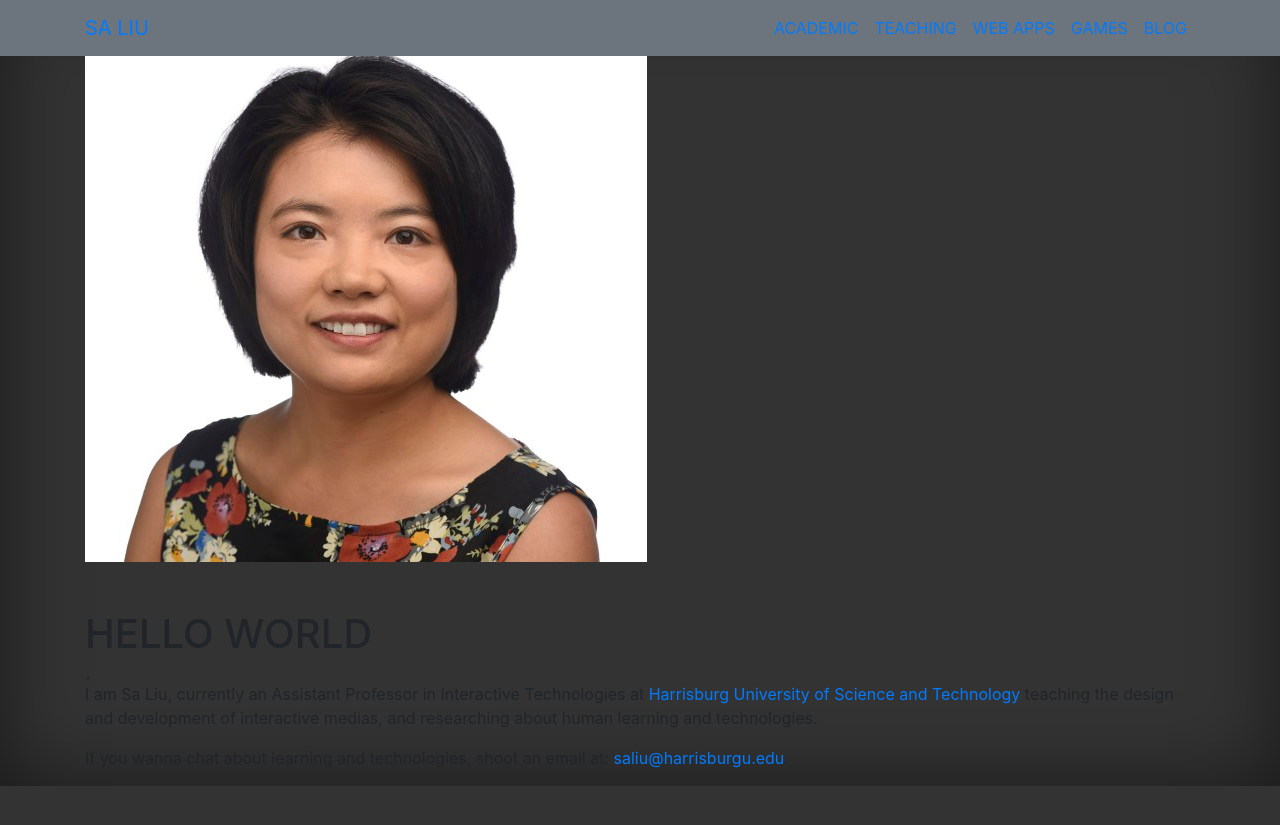
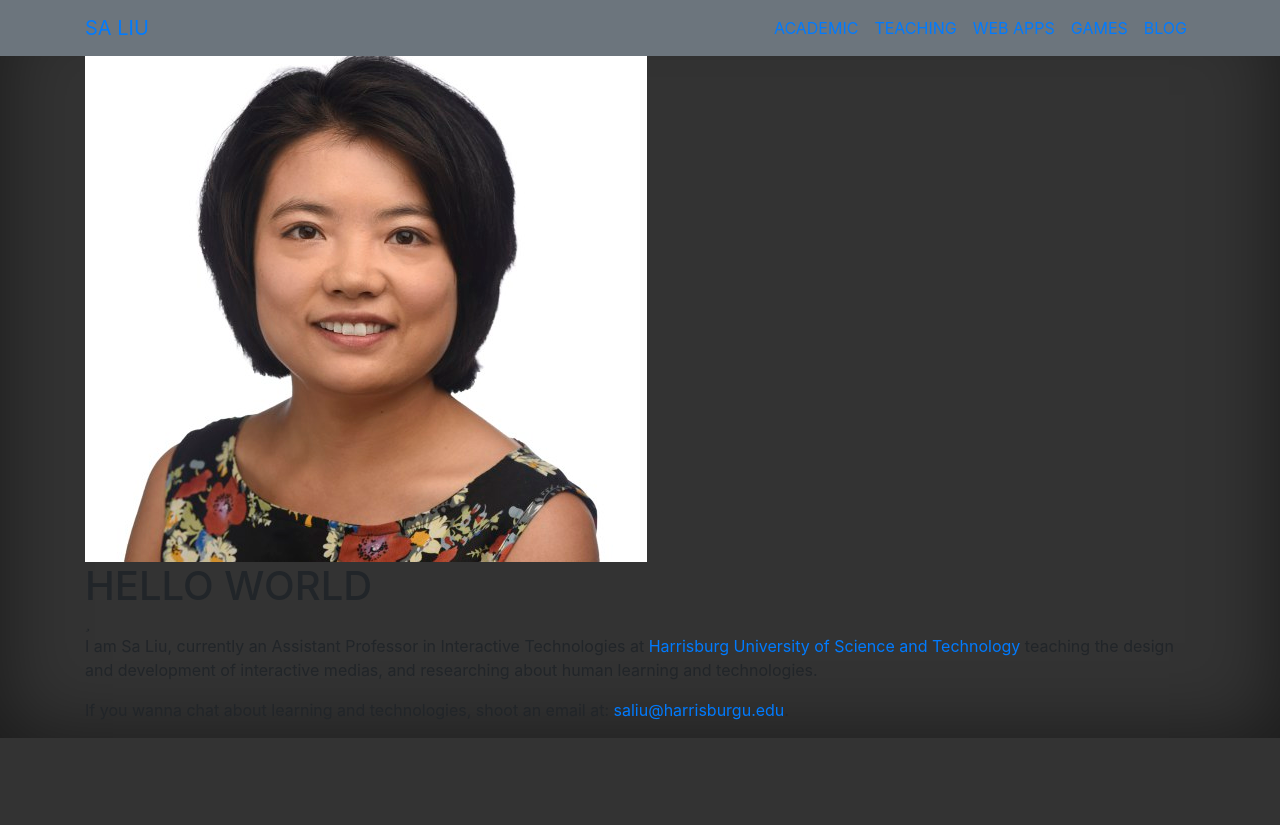
Before and after one commit to Tonicdragon6x66/saliudev.github.io, a Jekyll site: the page built from index.html, in a window 1280 px wide. Shown: the top 825 px of the page. Built offline with Jekyll 4.4.1, drawn with Linux system fonts in a browser that asks for light colours.

```diff
--- a/games/index.html
+++ b/games/index.html
@@ -10,7 +10,7 @@
 	      </button>
 	      <div class="collapse navbar-collapse" id="navbarResponsive">
             <ul class="navbar-nav ml-auto">
-              <li class="nav-item active"><a class="nav-link" href="/academic">Academic</a></li>
+              <li class="nav-item"><a class="nav-link" href="/academic">Academic</a></li>
               <li class="nav-item"><a class="nav-link" href="/teaching">Teaching</a></li>
               <li class="nav-item"><a class="nav-link" href="/apps">Web Apps</a></li>
               <li class="nav-item active"><a class="nav-link" href="/games">Games</a></li>
--- a/index.html
+++ b/index.html
@@ -25,7 +25,7 @@
 
     <div class="container align-items-center">
 
-        <img class="masthead-avatar mb-5 img-responsive" alt="Sa Liu" src="img/profile.jpg">
+        <img class="masthead-avatar img-responsive" alt="Sa Liu" src="img/profile.jpg">
 
         <h1 class="masthead-heading text-uppercase mb-0">Hello World</h1>
 
```
